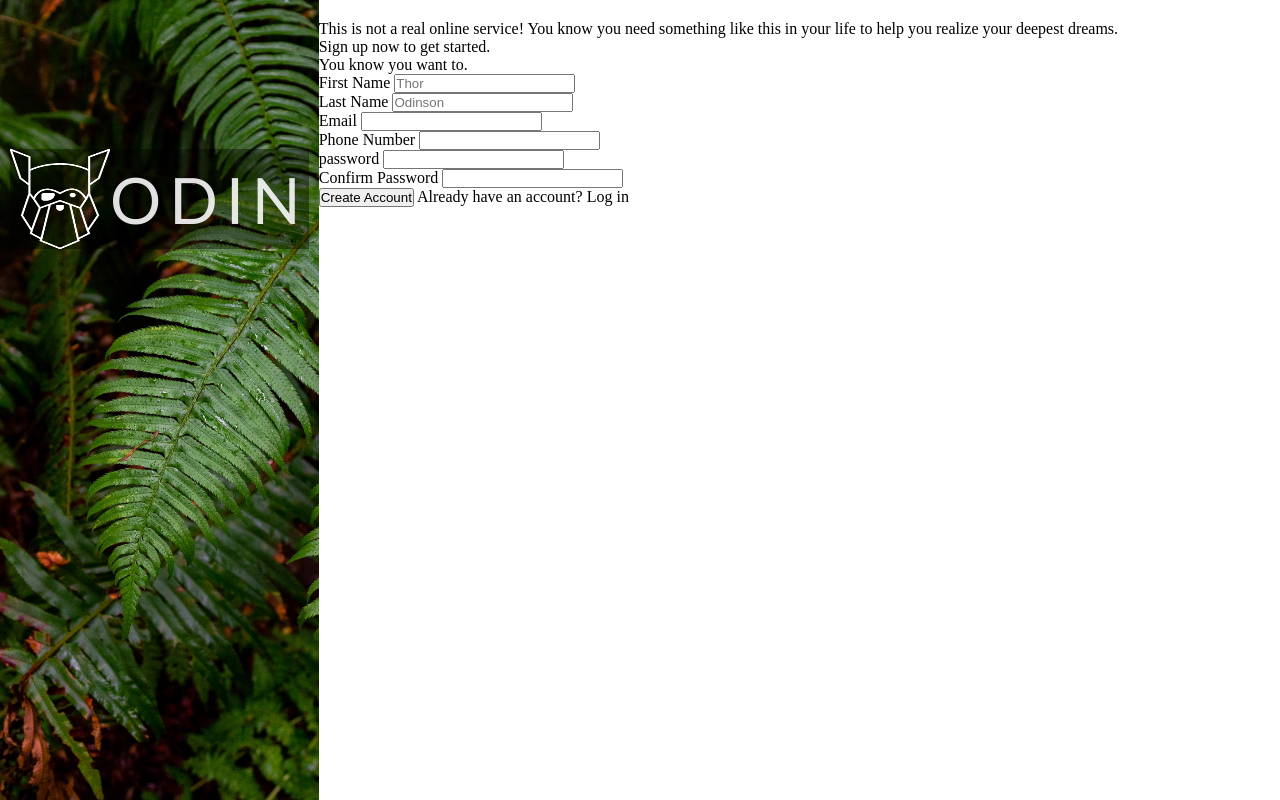
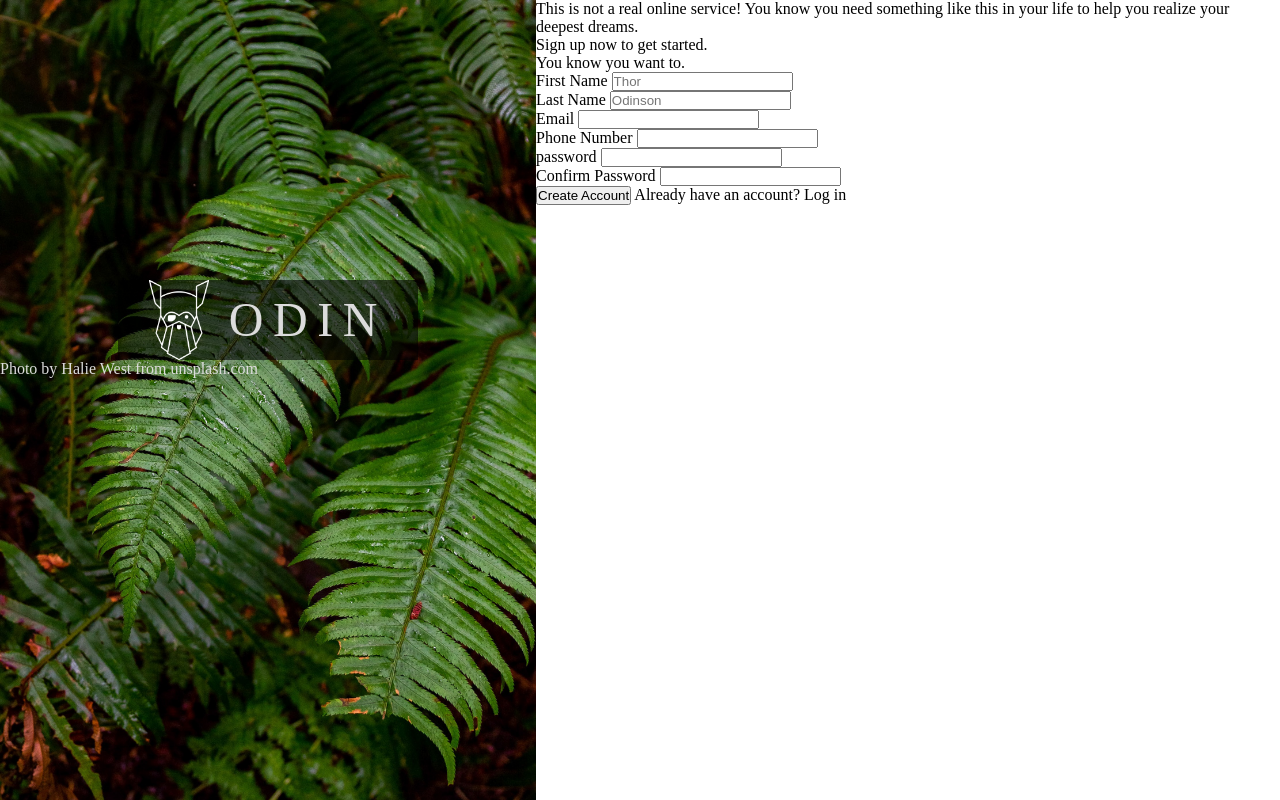
Before and after one commit to bassham12/odin-sign-up-form, a plain HTML site: page index.html in a window 1280 px wide. Drawn offline with Linux system fonts and the light colour scheme.

Commit message:
restart css styles

```diff
--- a/index.html
+++ b/index.html
@@ -9,24 +9,26 @@
 </head>
 <body>
   <div class="container">
-    <section id="logo-section">
+    <div id="logo-container">
       <div id="logo">
-        <img src="./img/odin-logo.png" width="100" height="100" alt="odin logo" />
+        <img src="./img/odin-logo.png" width="100" height="100" alt="odin logo" class="logo-img" />
         <span id="logo-header">ODIN</span>
       </div>
-    </section>
+      <span class="logo-caption">Photo by Halie West from unsplash.com</span>
+    </div>
 
     <section class="sign-up-container">
-      <div>
+      <blockquote>
         <p>
           This is not a real online service! You know you need something like this
           in your life to help you realize your deepest dreams. <br>
           Sign up now to get started.
         </p>
         <span>You know you want to.</span>
-      </div>
+      </blockquote>
 
-      <form method="post" class="form-sign-up">
+      <div class="form-sign-up">
+        <form method="post">
           <div>
             <label for="firstName">First Name</label>
             <input type="text" id="firstName" name="firstName" placeholder="Thor" required />
@@ -57,8 +59,10 @@
             <input type="password" id="confirmPassword" name="confirmPassword" required />
           </div>
         </form>
+        <div>
 
-      <div>
+      </div>
+
         <button type="submit" id="createAccount" class="btn" >Create Account</button>
         <span>Already have an account? <a>Log in</a></span>
       </div>
--- a/style.css
+++ b/style.css
@@ -6,30 +6,48 @@
   padding: 0;
 }
 
-#logo-section {
+.container {
+  display: flex;
+  width: 100%;
+  height: 100vh;
+}
+
+/********* logo container *****************/
+
+#logo-container {
   background-image: url(./img/halie-west-25xggax4bSA-unsplash.jpg);
   background-repeat: no-repeat;
   background-size: cover;
-  float: left;
-  height: 100vh;
-  width: min-content;
-  padding: 0 10px;
+  padding-top: 35vh;
+  width: 45vw;
+  color: rgb(220, 220, 220, 8);
 }
 
 #logo {
-  background-color: rgba(0, 0, 0, 0.385);
-  margin-top: 50%;
+  margin: auto auto;
+  width: calc(4em + 20%);
+  background: rgba(0, 0, 0, 0.580);
+  font-size: 3em;
+  letter-spacing: .2em;
   display: flex;
+  justify-content: center;
   align-items: center;
 }
 
-#logo > span{
-  font-family: 'Gill Sans', 'Gill Sans MT', Calibri, 'Trebuchet MS', sans-serif;
-  letter-spacing: 8px;
-  font-size: 4em;
-  color: rgba(250,250,250,0.9);
+#logo>img {
+  width: 20%;
+  height: 20%;
+  margin-right: 20px;
 }
 
-.sign-up-container {
-  padding: 20px;
+.logo-caption {
+  text-align: center;
+  margin-top: 80vh;
 }
+
+
+
+
+
+
+/************** Form container ************************/
```
Lines whose indentation alone changed are shown as unchanged.
